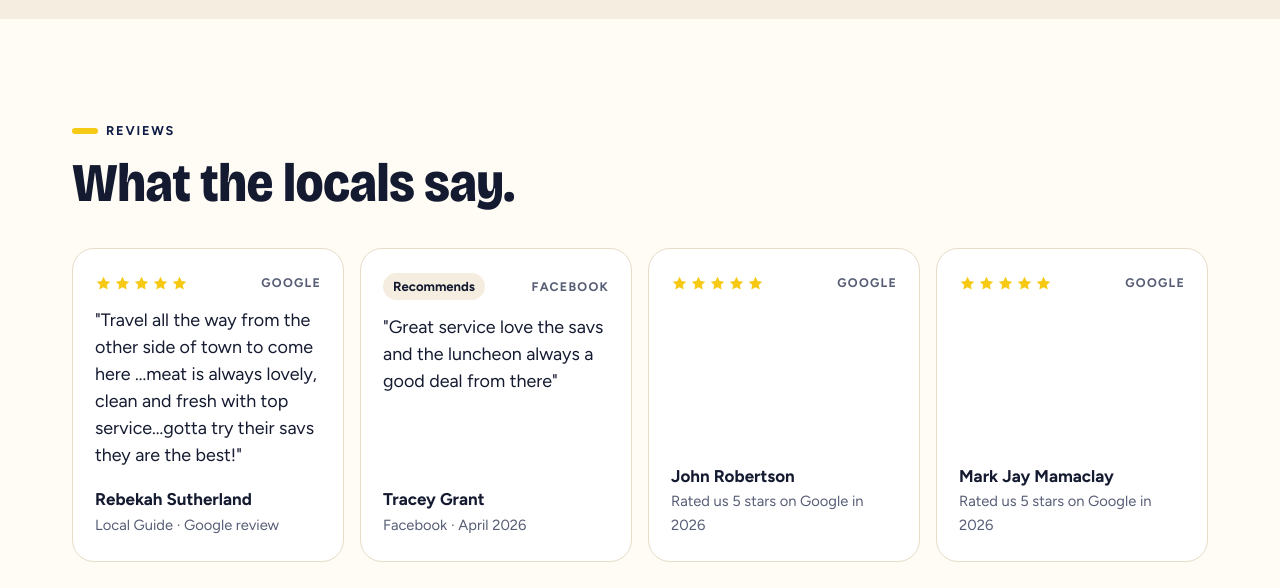
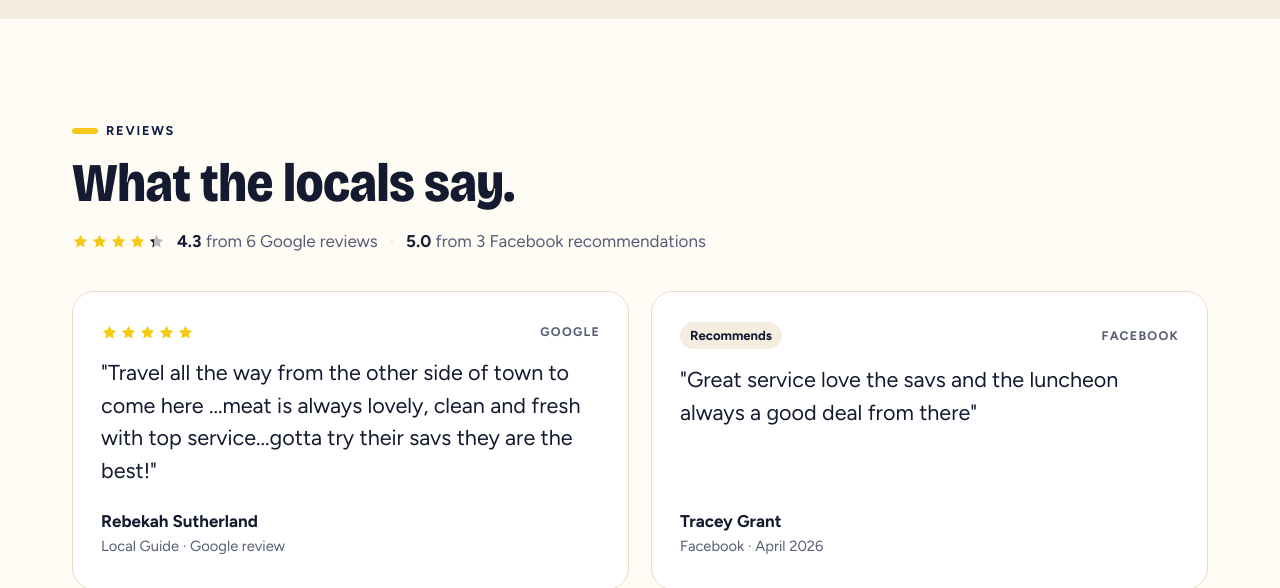
Before and after one commit to scaledsolutionsnz-sketch/london-street-butchery-demo, a plain HTML site: page index.html in a window 1280 px wide. Shown: the part 6800-7388 px from the top of the page. Drawn offline with nearby package versions, Linux system fonts and the light colour scheme.

Commit message:
Show only written reviews, add locally owned to About
The two Google reviewers who left stars with no words are now a rating line
(4.3 from 6 Google reviews, 5.0 from 3 Facebook recommendations) instead of
empty cards. About checklist gains 'Locally owned for over 40 years', from the
shop's own Facebook post.

Co-Authored-By: Claude Opus 5.5 <noreply@anthropic.com>

```diff
--- a/index.html
+++ b/index.html
@@ -298,9 +298,9 @@
       <p>Here at London Street Butchery we make fresh, tasty products from quality meat sourced locally and from around New Zealand. Our smallgoods are hand made by an experienced and enthusiastic butchery team, using recipes that have been going for 40 years.</p>
       <p>We're a licensed dual operator, so alongside the shop we run a full home kill service across the Gisborne District, and we supply a number of local takeaway shops and stores.</p>
       <ul class="checks">
+        <li><svg class="ic"><use href="#i-check"/></svg>Locally owned for over 40 years</li>
         <li><svg class="ic"><use href="#i-check"/></svg>Savs, sausages and luncheon made in-house</li>
         <li><svg class="ic"><use href="#i-check"/></svg>Licensed for retail and home kill</li>
-        <li><svg class="ic"><use href="#i-check"/></svg>Cash, eftpos and online payment</li>
       </ul>
     </div>
   </div>
@@ -344,6 +344,7 @@
     <div class="head pop">
       <p class="eyebrow">Reviews</p>
       <h2>What the locals say.</h2>
+      <p class="rating-line"><span class="stars" aria-hidden="true"><svg><use href="#i-star"/></svg><svg><use href="#i-star"/></svg><svg><use href="#i-star"/></svg><svg><use href="#i-star"/></svg><svg><use href="#i-star-half"/></svg></span><span><strong>4.3</strong> from 6 Google reviews</span><span class="dot">·</span><span><strong>5.0</strong> from 3 Facebook recommendations</span></p>
     </div>
     <div class="reviews">
       <figure class="review pop">
@@ -355,14 +356,6 @@
         <div class="review-top"><span class="rec">Recommends</span><span class="src">Facebook</span></div>
         <blockquote>"Great service love the savs and the luncheon always a good deal from there"</blockquote>
         <figcaption><strong>Tracey Grant</strong><span>Facebook · April 2026</span></figcaption>
-      </figure>
-      <figure class="review review-short pop">
-        <div class="review-top"><span class="stars" aria-label="5 out of 5 stars"><svg><use href="#i-star"/></svg><svg><use href="#i-star"/></svg><svg><use href="#i-star"/></svg><svg><use href="#i-star"/></svg><svg><use href="#i-star"/></svg></span><span class="src">Google</span></div>
-        <figcaption><strong>John Robertson</strong><span>Rated us 5 stars on Google in 2026</span></figcaption>
-      </figure>
-      <figure class="review review-short pop">
-        <div class="review-top"><span class="stars" aria-label="5 out of 5 stars"><svg><use href="#i-star"/></svg><svg><use href="#i-star"/></svg><svg><use href="#i-star"/></svg><svg><use href="#i-star"/></svg><svg><use href="#i-star"/></svg></span><span class="src">Google</span></div>
-        <figcaption><strong>Mark Jay Mamaclay</strong><span>Rated us 5 stars on Google in 2026</span></figcaption>
       </figure>
     </div>
     <p class="center pop"><a class="btn btn-navy" href="https://www.google.com/search?q=London+Street+Butchery+Gisborne#lrd=0x6d66784df0d39e2f:0x1c886b2f91eee3c3,1,,,," target="_blank" rel="noopener">See all our Google reviews <svg class="ic"><use href="#i-arrow"/></svg></a></p>
--- a/styles.css
+++ b/styles.css
@@ -223,10 +223,12 @@ p { margin: 0 0 1em; }
 .review-top { display: flex; justify-content: space-between; align-items: center; margin-bottom: 14px; }
 .review .src { font-size: .78rem; font-weight: 700; letter-spacing: .1em; text-transform: uppercase; color: var(--muted); }
 .review .rec { font-size: .82rem; font-weight: 700; background: var(--bone); border-radius: 999px; padding: 3px 10px; }
-.review blockquote { margin: 0 0 18px; font-size: 1.12rem; line-height: 1.5; }
+.review blockquote { margin: 0 0 22px; font-size: 1.2rem; line-height: 1.5; }
+.rating-line { display: flex; flex-wrap: wrap; align-items: center; gap: 6px 12px; margin: 16px 0 0; color: var(--muted); }
+.rating-line strong { color: var(--ink); }
+.rating-line .dot { color: var(--line); }
 .review figcaption { margin-top: auto; display: flex; flex-direction: column; }
 .review figcaption span { color: var(--muted); font-size: .92rem; }
-.review-short { justify-content: center; }
 
 /* Review banner */
 .review-banner { padding: 56px 0; }
@@ -300,6 +302,7 @@ p { margin: 0 0 1em; }
   .strip-track img { width: 240px; height: 310px; }
   .team { grid-template-columns: 1fr 1fr; }
   .reviews { grid-template-columns: 1fr 1fr; }
+  .review { padding: 30px 28px; }
   .section { padding: 96px 0; }
   .map iframe { height: 440px; }
 }
@@ -330,7 +333,8 @@ p { margin: 0 0 1em; }
   .video-split .head { margin-bottom: 0; }
   .about { grid-template-columns: 1.05fr 1fr; gap: 72px; }
   .team { grid-template-columns: repeat(4, 1fr); }
-  .reviews { grid-template-columns: repeat(4, 1fr); }
+  .reviews { gap: 22px; }
+  .review blockquote { font-size: 1.35rem; }
   .review-banner-in { flex-direction: row; justify-content: space-between; align-items: center; }
   .contact-grid { grid-template-columns: 1.1fr 1fr; gap: 64px; align-items: center; }
   .faq-wrap { display: grid; grid-template-columns: 1fr 1.5fr; gap: 64px; align-items: start; }
```
